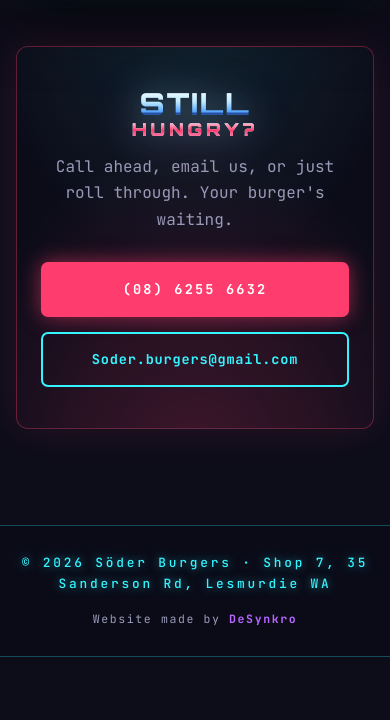
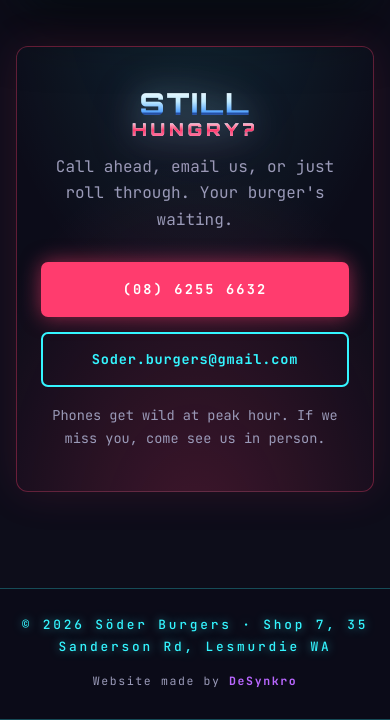
Before and after one commit to desynkro-websites/soder-burgers-website, a plain HTML site: page index.html in a window 390 px wide. Shown: the part 5786-6506 px from the top of the page. Before the commit the page ends 6443 px from the top, so only its background shows below. Drawn offline with Linux system fonts and the light colour scheme.

Commit message:
Added small Contact note under phone in 'Still hungry' section

```diff
--- a/css/style.css
+++ b/css/style.css
@@ -1121,6 +1121,12 @@ body {
   color: var(--muted);
 }
 
+.contact-note {
+  margin-top: 1.1rem;
+  font-size: 0.85rem;
+  color: var(--muted);
+}
+
 .contact-actions {
   display: flex;
   justify-content: center;
--- a/index.html
+++ b/index.html
@@ -462,6 +462,7 @@
           <a class="btn btn-primary" href="tel:+61862556632">(08) 6255 6632</a>
           <a class="btn btn-ghost btn-email" href="mailto:Soder.burgers@gmail.com">Soder.burgers@gmail.com</a>
         </div>
+        <p class="contact-note">Phones get wild at peak hour. If we miss you, come see us in person.</p>
       </div>
     </section>
   </main>
```
